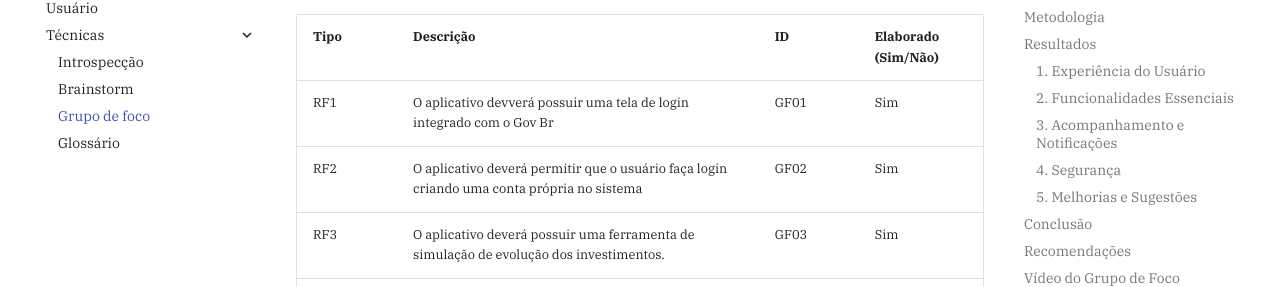
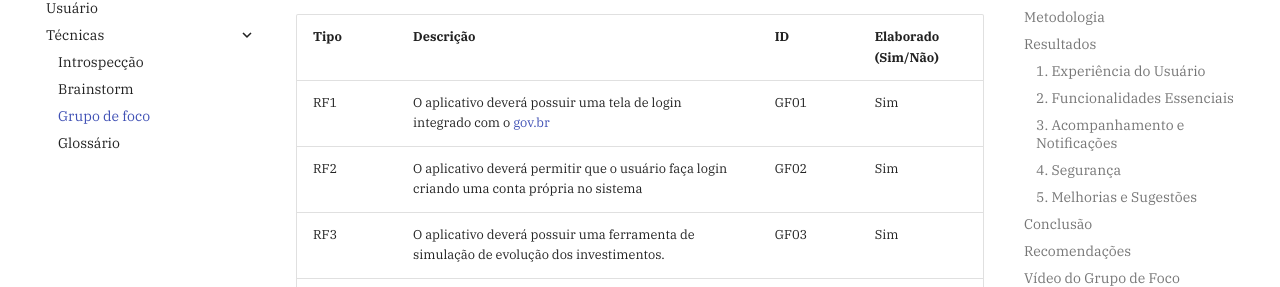
Before and after one commit to Requisitos-de-Software/2024.2-Grupo05, an MkDocs documentation site: the page built from docs/elicitacao/grupo5/grupo-de-foco.md, in a window 1280 px wide and 900 px high, scrolled down 3351 px. Shown: the part 166-453 px from the top of the window. Built offline with MkDocs 1.6.1 and Material for MkDocs 9.7.7, drawn with Linux system fonts in a browser that asks for light colours; comment, search, counter and statistics services are not loaded.

Commit message:
docs: corrigindo erro de escrita

```diff
--- a/docs/elicitacao/grupo5/grupo-de-foco.md
+++ b/docs/elicitacao/grupo5/grupo-de-foco.md
@@ -118,7 +118,7 @@ Para abrir o documento completo do termo de consentimento, <button id="open-pdf-
 
 | Tipo   | Descrição                                                                 | ID   | Elaborado (Sim/Não) |
 |--------|---------------------------------------------------------------------------|------|---------------------|
-| RF1   | O aplicativo devverá possuir uma tela de login integrado com o Gov Br | GF01 | Sim  |
+| RF1   | O aplicativo deverá possuir uma tela de login integrado com o [gov.br](https://www.gov.br/pt-br) | GF01 | Sim  |
 | RF2   | O aplicativo deverá permitir que o usuário faça login criando uma conta própria no sistema      | GF02 | Sim   |
 | RF3   | O aplicativo deverá possuir uma ferramenta de simulação de evolução dos investimentos.      | GF03 | Sim   |
 | RF4   | O aplicativo deverá possuir uma ferramenta para comparar o investimento escolhido com outros tipos de investimento.  | GF04 | Não   |
```
